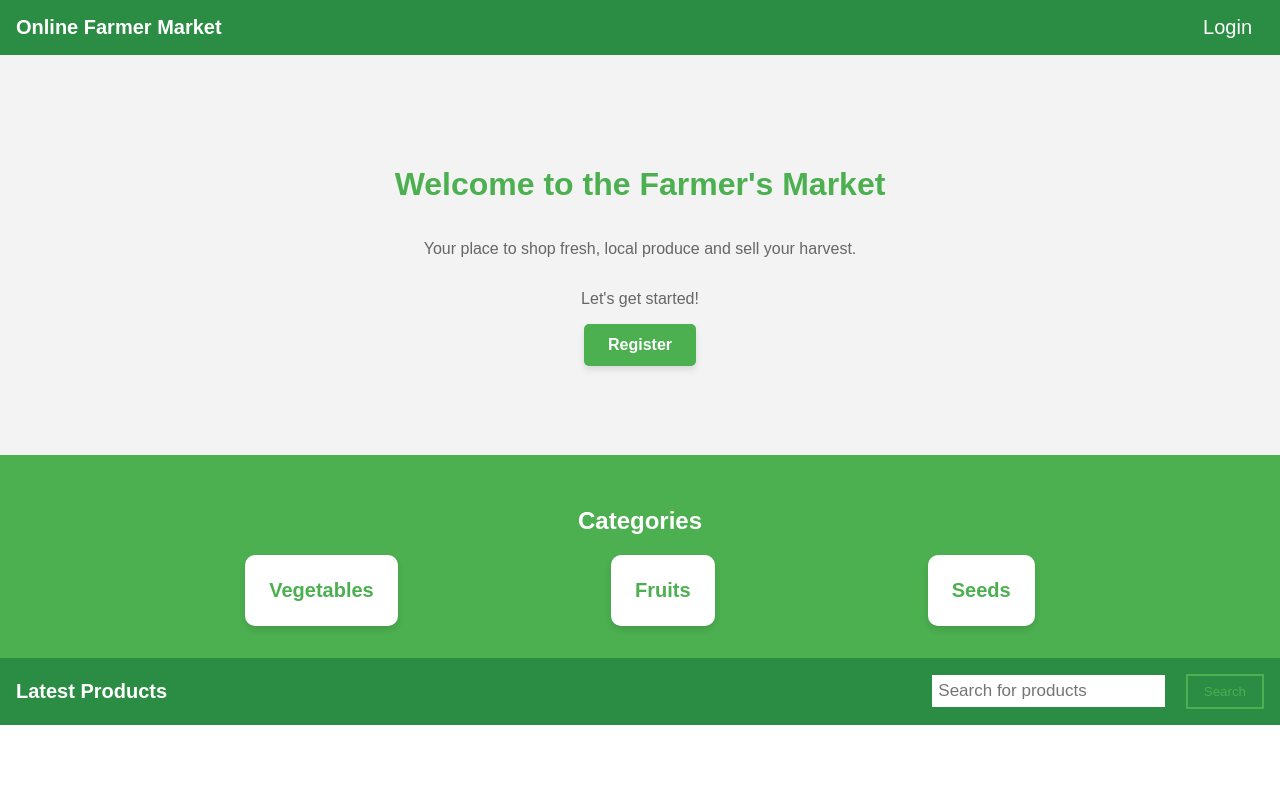
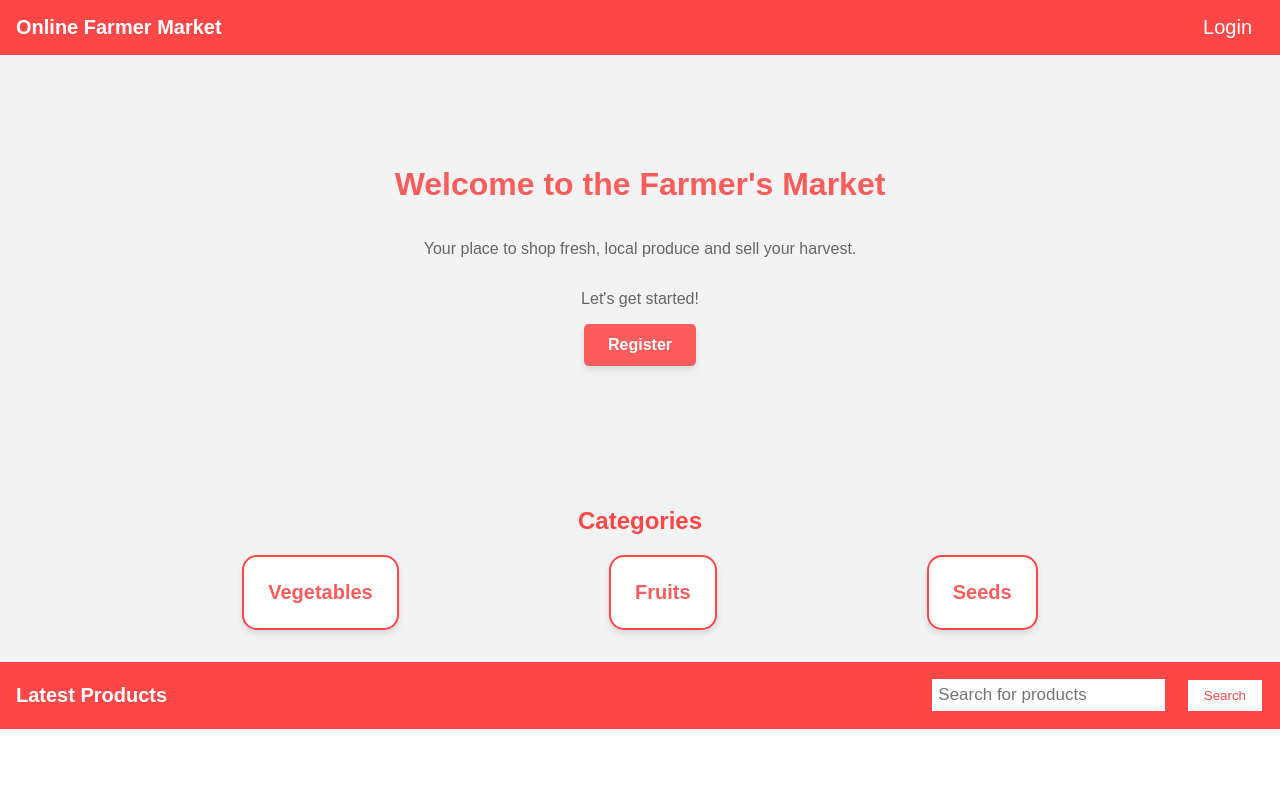
Before and after one commit to TheDungeonMaster/Farmer-s-Market-Backend, a Flask app: page / in a window 1280 px wide. Run offline with Flask 3, Linux system fonts and the light colour scheme; data that the repository does not hold is empty.

Commit message:
website ui changes

```diff
--- a/app.py
+++ b/app.py
@@ -515,6 +515,14 @@ def farmer_dashboard(farmer_id):
     low_stock_products = [product for product in products if product.quantity < 5]
     return render_template('farmer_dashboard.html',farm=farm, farmer_id=farmer_id, products=products, low_stock_products=low_stock_products)
 
+@app.route('/farmer/<int:farmer_id>/products')
+@login_required
+def display_products(farmer_id):
+    farm = Farm.query.filter_by(farmer_id=farmer_id).first()
+    products = Product.query.filter_by(farm_name=farm.farm_name).all()
+    farm_name = farm.farm_name
+    return render_template('farm_products.html', products=products, farmer_id=farmer_id, farm_name=farm_name)
+
 @app.route('/farmer/farmer_dashboard/<int:farmer_id>', methods=['POST'])
 @login_required
 def delete_product(farmer_id):
@@ -988,6 +996,8 @@ def api_register():
     email = data.get("email")
     if User.query.filter_by(email=email).first():
         return jsonify({"message": "Email already exists"}), 400
+    elif User.query.filter_by(username=username).first():
+        return jsonify({"message": "Username already exists"}), 400
     password = data.get("password")
     hashed_password = generate_password_hash(password, method='pbkdf2:sha256')
 
--- a/templates/chatroom.html
+++ b/templates/chatroom.html
@@ -6,12 +6,12 @@
     <title>Chatroom</title>
     <style>
         :root {
-            --primary-color: #4CAF50;
-            --secondary-color: #2B8C44;
+            --primary-color: #fc8282;
+            --secondary-color: #ff4747;
             --background-light: #f3f3f3;
             --text-color-dark: #333;
             --text-color-light: #666;
-            --hover-highlight: #EFF299;
+            --hover-highlight: #fcd7d7;
             --white: #FFFFFF;
         }
 
--- a/templates/chats.html
+++ b/templates/chats.html
@@ -6,12 +6,12 @@
     <title>Your Chats</title>
     <style>
         :root {
-            --primary-color: #4CAF50;
-            --secondary-color: #2B8C44;
+            --primary-color: #fc8282;
+            --secondary-color: #ff4747;
             --background-light: #f3f3f3;
             --text-color-dark: #333;
             --text-color-light: #666;
-            --hover-highlight: #EFF299;
+            --hover-highlight: #fcd7d7;
             --white: #FFFFFF;
         }
 
--- a/templates/farmer_dashboard.html
+++ b/templates/farmer_dashboard.html
@@ -6,12 +6,12 @@
     <title>Farmer Dashboard</title>
     <style>
         :root {
-            --primary-color: #4CAF50;
-            --secondary-color: #2B8C44;
+            --primary-color: #fc8282;
+            --secondary-color: #ff4747;
             --background-light: #f3f3f3;
             --text-color-dark: #333;
             --text-color-light: #666;
-            --hover-highlight: #EFF299;
+            --hover-highlight: #fcd7d7;
             --white: #FFFFFF;
         }
 
--- a/templates/index.html
+++ b/templates/index.html
@@ -5,18 +5,16 @@
     <meta name="viewport" content="width=device-width, initial-scale=1.0">
     <title>Online Farmer's Market</title>
     <style>
-        /* CSS Variables for a consistent theme */
         :root {
-            --primary-color: #4CAF50;
-            --secondary-color: #2B8C44;
+            --primary-color: #fc5c5c;
+            --secondary-color: #ff4747;
             --background-light: #f3f3f3;
             --text-color-dark: #333;
             --text-color-light: #666;
-            --hover-highlight: #EFF299;
+            --hover-highlight: #fcd7d7;
             --white: #FFFFFF;
         }
 
-        /* General Styling */
         body {
             margin: 0;
             font-family: Arial, sans-serif;
@@ -58,7 +56,7 @@
             font-size: 1.5rem;
             font-weight: bold;
             padding: 0rem 2rem;
-            color: white;
+            color: var(--secondary-color);
         }
 
         /* Welcome Section */
@@ -87,13 +85,13 @@
         }
 
         .button-container a:hover {
-            background-color: #45a049;
+            background-color: var(--secondary-color);
             transform: translateY(-3px);
         }
 
         /* Categories Section */
         .categories-container {
-            background-color: var(--primary-color);
+            background-color: var(--background-light);
             padding: 2rem 0;
         }
 
@@ -114,7 +112,8 @@
             text-decoration: none;
             color: var(--primary-color);
             background-color: var(--white);
-            border-radius: 10px;
+            border-radius: 15px;
+            border: 2px solid var(--secondary-color);
             transition: background-color 0.3s ease, transform 0.2s ease;
             font-weight: bold;
             box-shadow: 0px 4px 6px rgba(0, 0, 0, 0.1);
@@ -135,16 +134,16 @@
         }
 
         .btn-outline-success {
-            color: var(--primary-color);
-            border: 2px solid var(--primary-color);
+            color: var(--secondary-color);
+            border: 2px solid var(--secondary-color);
             padding: 0.5rem 1rem;
-            background-color: transparent;
+            background-color: white;
             cursor: pointer;
             transition: background-color 0.3s ease, color 0.3s ease;
         }
 
         .btn-outline-success:hover {
-            background-color: var(--primary-color);
+            background-color: var(--secondary-color);
             color: var(--white);
         }
 
@@ -167,7 +166,7 @@
 
         .product-container .card {
             background-color: var(--white);
-            border: 1px solid var(--shadow-light);
+            border: 1px solid var(--secondary-color);
             border-radius: 10px;
             box-shadow: 0px 4px 8px var(--shadow-light);
             transition: transform 0.3s ease, box-shadow 0.3s ease;
@@ -217,15 +216,14 @@
             }
         }
         .account-display {
-            background-color: var(--primary-color);
+            background-color: var(--background-light);
         }
         .categories-title{
-            color: white;
+            color: var(--secondary-color);
             text-align:center;
         }
         .col-md-4 {
-            flex: 0 0 33.3333%;
-            max-width: 100%;
+            flex: 100%;
             padding-right: 15px;
             padding-left: 15px;
             box-sizing: border-box;
@@ -236,7 +234,7 @@
         }
         .row {
             display: grid;
-            grid-template-columns: repeat(3, 1fr);
+            grid-template-columns: repeat(4, 1fr);
             justify-content: space-around;
             align-items: center;
             justify-items: center;
@@ -323,7 +321,7 @@
                         </div>
                     </div>
                 </div>
-                    {% if loop.index % 3 == 0 and not loop.last %}
+                    {% if loop.index % 4 == 0 and not loop.last %}
                         </div><div class="row">
                     {% endif %}
                 {% endfor %}
```
Also changed, not shown: templates/farm_products.html (renamed from templates/products.html, +23 -4 lines), templates/login.html (+14 -5 lines), templates/register.html (+36 -4 lines), templates/register_buyer.html (+14 -5 lines), templates/register_farmer.html (+14 -5 lines), templates/shopping_cart.html (+12 -5 lines).
